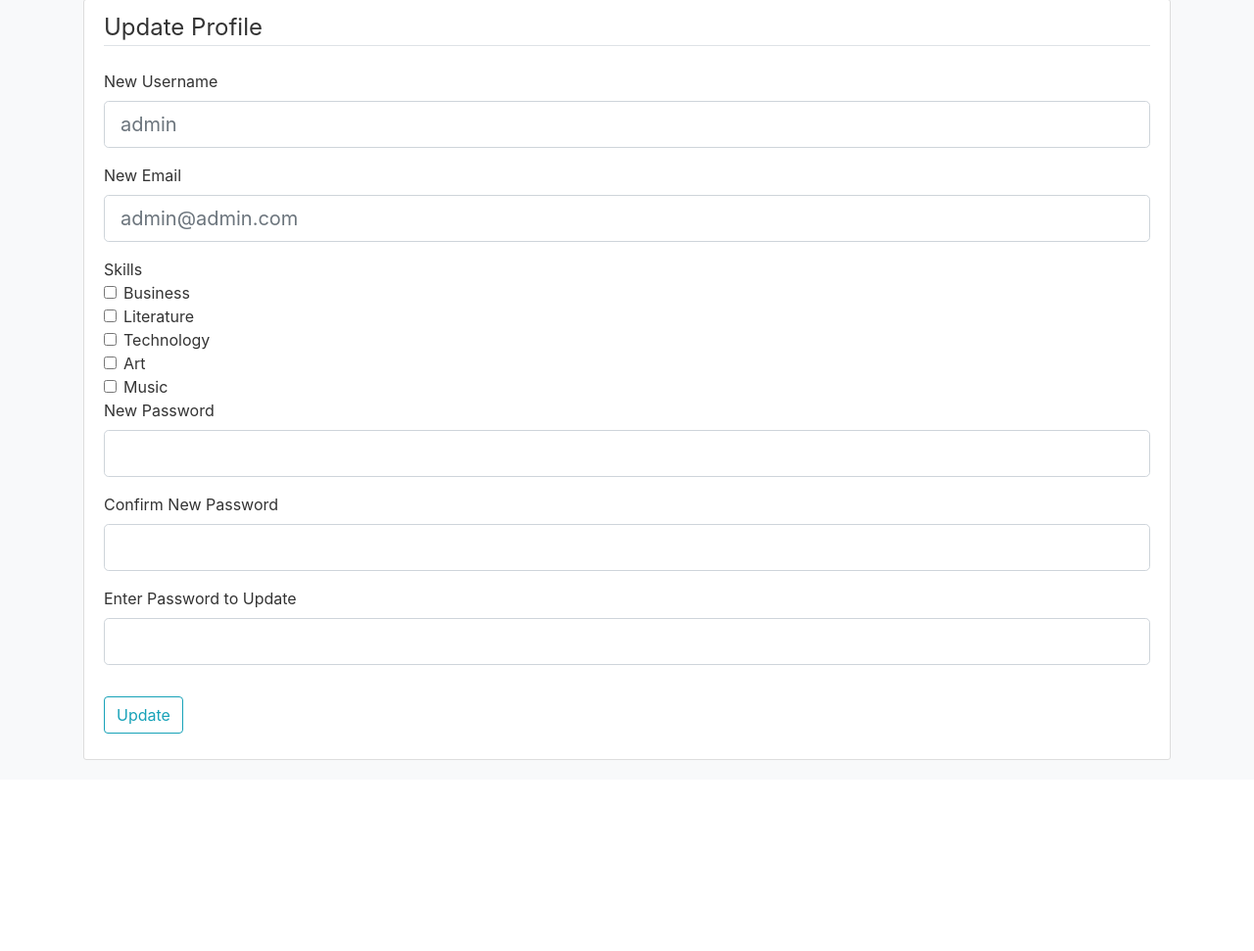
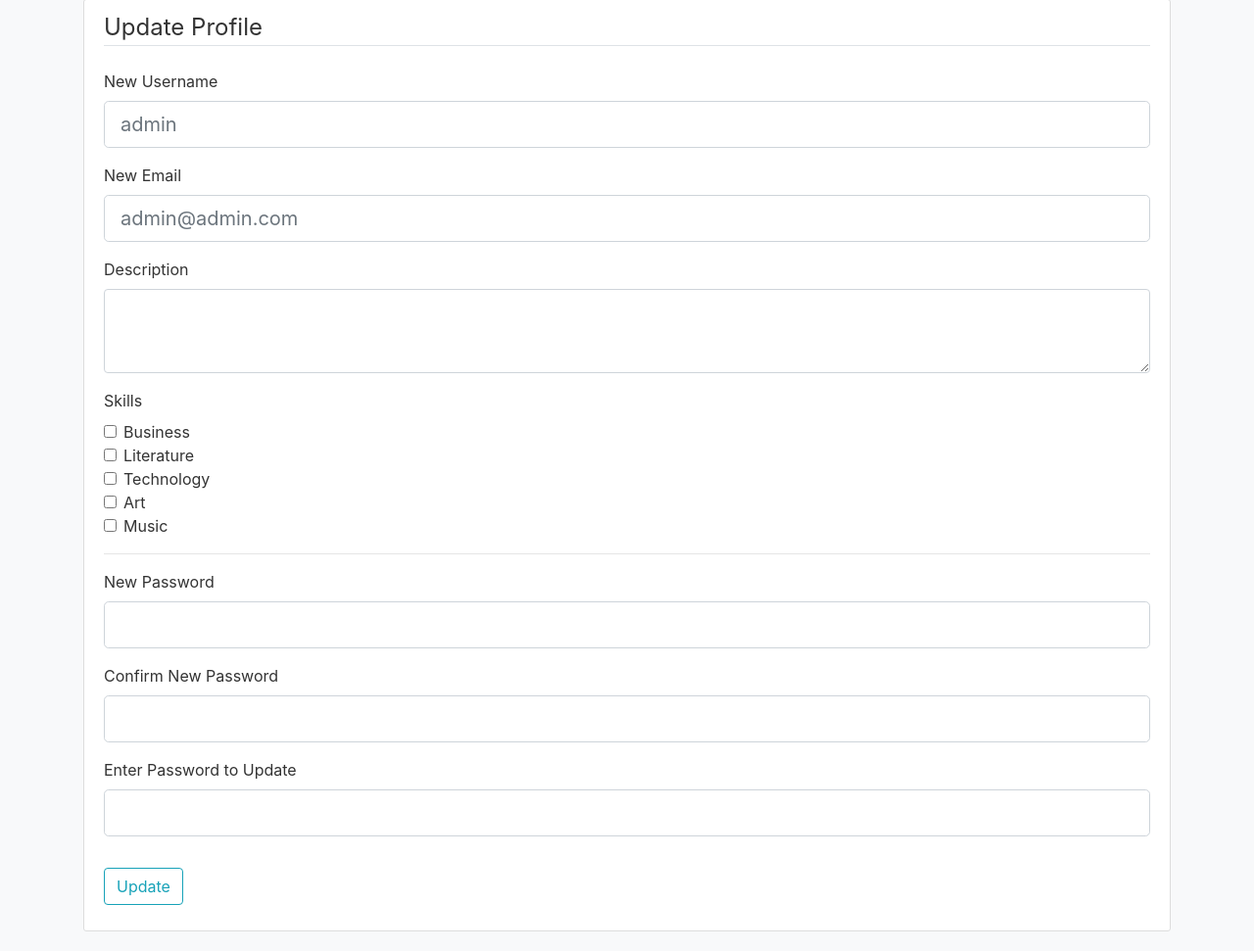
Before and after one commit to KofiAAnnor/UMD-Connect, a Flask app: page /update in a window 1280 px wide. Shown: the part 81-1052 px from the top of the page at 98% size. Before the commit the page ends 857 px from the top, so only its background shows below. Run offline with Flask 2, Linux system fonts and the light colour scheme; a user stored in the database is signed in; data that the repository does not hold is empty; some libraries are stand-ins or nearby versions.

Commit message:
Update update.html
adds the description field

```diff
--- a/flaskapp/templates/update.html
+++ b/flaskapp/templates/update.html
@@ -1,11 +1,13 @@
 {% extends "layout.html" %}
 {% block content %}
   <div class="content-section">
-        <form method="POST" action="">
+    <form method="POST">
       {{ form.hidden_tag() }}
       <input type="hidden" name="email" value={{current_user.email}}/>
       <fieldset class="form-group">
+
         <legend class="border-bottom mb-4">Update Profile</legend>
+
         <div class="form-group">
           {{ form.username.label(class="form-control-label") }}
           {% if form.username.errors %}
@@ -19,6 +21,7 @@
             {{ form.username(class="form-control form-control-lg",placeholder=current_user.username) }}
           {% endif %}
         </div>
+
         <div class="form-group">
           {{ form.new_email.label(class="form-control-label") }}
           {% if form.new_email.errors %}
@@ -32,39 +35,58 @@
             {{ form.new_email(class="form-control form-control-lg",placeholder=current_user.email) }}
           {% endif %}
         </div>
-                Skills <br>
+
+        <div class="form-group">
+          <label class="form-control-label" for="description">Description</label>
+          <textarea class="form-control" id="description" rows="3">
+            {% if current_user.description %}
+              {{ current_user.description }}
+            {% endif %}
+          </textarea>
+
+        </div>
+
+
+        <label class="form-control-label">Skills</label>
+        <br>
         <div class="form-check">
           {% if bus %}
             {{ form.skills_bus(checked=True,class="form-check-input") }}
           {% else %}
             {{ form.skills_bus(checked=False,class="form-check-input") }}
           {% endif %}
-                    {{ form.skills_bus.label(class="form-check-label") }}<br>
+          {{ form.skills_bus.label(class="form-check-label") }}
+          <br>
           {% if lit %}
             {{ form.skills_lit(checked=True,class="form-check-input") }}
           {% else %}
             {{ form.skills_lit(checked=False,class="form-check-input") }}
           {% endif %}
-                    {{ form.skills_lit.label(class="form-check-label") }}<br>
+          {{ form.skills_lit.label(class="form-check-label") }}
+          <br>
           {% if tec %}
             {{ form.skills_tech(checked=True,class="form-check-input") }}
           {% else %}
             {{ form.skills_tech(checked=False,class="form-check-input") }}
           {% endif %}
-                    {{ form.skills_tech.label(class="form-check-label") }}<br>
+          {{ form.skills_tech.label(class="form-check-label") }}
+          <br>
           {% if art %}
             {{ form.skills_art(checked=True,class="form-check-input") }}
           {% else %}
             {{ form.skills_art(checked=False,class="form-check-input") }}
           {% endif %}
-                    {{ form.skills_art.label(class="form-check-label") }}<br>
+          {{ form.skills_art.label(class="form-check-label") }}
+          <br>
           {% if mu %}
             {{ form.skills_music(checked=True,class="form-check-input") }}
           {% else %}
             {{ form.skills_music(checked=False,class="form-check-input") }}
           {% endif %}
-                    {{ form.skills_music.label(class="form-check-label") }}<br>
+          {{ form.skills_music.label(class="form-check-label") }}
+          <br>
         </div>
+        <hr>
         <div class="form-group">
               {{ form.new_password.label(class="form-control-label") }}
               {% if form.new_password.errors %}
```
Lines whose indentation alone changed are shown as unchanged.
